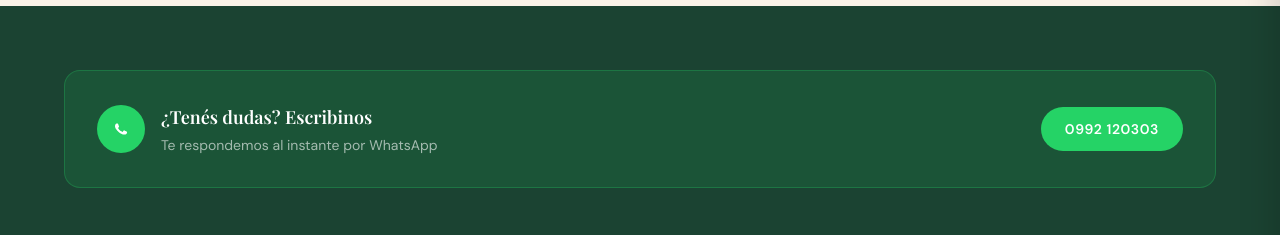
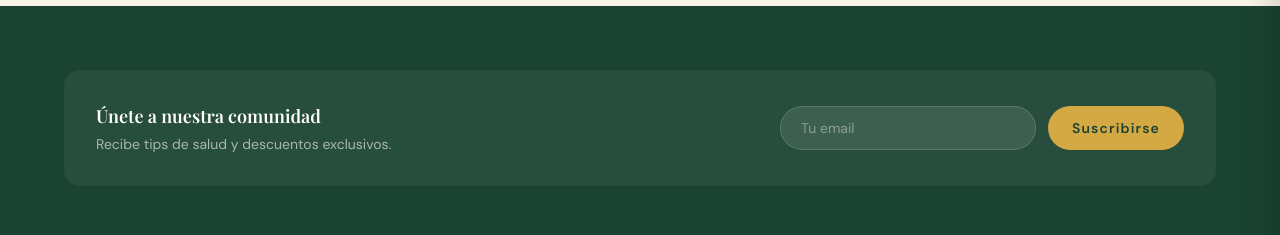
Before and after one commit to unknown-sm/seiva-paraguay-web, a React (Vite) app in the folder seivvaweb/app/: page /pagina/1 in a window 1280 px wide. Shown: the part 286-521 px from the top of the page. Built offline with nearby package versions, Linux system fonts and the light colour scheme; no server answers.

Commit message:
fix: revert newsletter a diseño original, solo cambio nombre a SEIVA

```diff
--- a/seivvaweb/app/src/sections/Footer.tsx
+++ b/seivvaweb/app/src/sections/Footer.tsx
@@ -1,4 +1,4 @@
-import { useEffect, useRef } from 'react'
+import { useEffect, useRef, useState } from 'react'
 import { Link } from 'react-router-dom'
 import gsap from 'gsap'
 import { ScrollTrigger } from 'gsap/ScrollTrigger'
@@ -16,6 +16,7 @@ const supportLinks = [
 
 export default function Footer() {
   const footerRef = useRef<HTMLElement>(null)
+  const [email, setEmail] = useState('')
 
   useEffect(() => {
     const ctx = gsap.context(() => {
@@ -38,6 +39,14 @@ export default function Footer() {
     return () => ctx.revert()
   }, [])
 
+  const handleSubscribe = (e: React.FormEvent) => {
+    e.preventDefault()
+    if (email) {
+      alert('¡Gracias por suscribirte!')
+      setEmail('')
+    }
+  }
+
   return (
     <footer
       id="footer"
@@ -46,32 +55,44 @@ export default function Footer() {
       style={{ backgroundColor: 'var(--theme-primary, #1B4332)' }}
     >
       <div className="container-main">
-        {/* WhatsApp CTA */}
-        <a
-          href="https://wa.me/595992120303"
-          target="_blank"
-          rel="noopener noreferrer"
-          className="animate-in rounded-2xl p-6 sm:p-8 flex flex-col sm:flex-row items-center justify-between gap-6 mb-12 transition-all hover:scale-[1.02]"
-          style={{ backgroundColor: 'rgba(37,211,102,0.12)', border: '1px solid rgba(37,211,102,0.25)' }}
+        {/* Newsletter */}
+        <div
+          className="animate-in rounded-2xl p-6 sm:p-8 flex flex-col sm:flex-row items-center justify-between gap-6 mb-12"
+          style={{ backgroundColor: 'rgba(255,255,255,0.05)' }}
         >
-          <div className="flex items-center gap-4">
-            <div className="w-12 h-12 rounded-full flex items-center justify-center shrink-0" style={{ backgroundColor: '#25D366' }}>
-              <svg className="w-6 h-6 text-white" fill="currentColor" viewBox="0 0 24 24"><path d="M17.472 14.382c-.297-.149-1.758-.867-2.03-.967-.273-.099-.471-.148-.67.15-.197.297-.767.966-.94 1.164-.173.199-.347.223-.644.075-.297-.15-1.255-.463-2.39-1.475-.883-.788-1.48-1.761-1.653-2.059-.173-.297-.018-.458.13-.606.134-.133.298-.347.446-.52.149-.174.198-.298.298-.497.099-.198.05-.371-.025-.52-.075-.149-.669-1.612-.916-2.207-.242-.579-.487-.5-.669-.51-.173-.008-.371-.01-.57-.01-.198 0-.52.074-.792.372-.272.297-1.04 1.016-1.04 2.479 0 1.462 1.065 2.875 1.213 3.074.149.198 2.096 3.2 5.077 4.487.709.306 1.262.489 1.694.625.712.227 1.36.195 1.871.118.571-.085 1.758-.719 2.006-1.413.248-.694.248-1.289.173-1.413-.074-.124-.272-.198-.57-.347"/></svg>
-            </div>
           <div>
             <h3 className="font-display font-semibold text-lg text-white">
-                ¿Tenés dudas? Escribinos
+              Únete a nuestra comunidad
             </h3>
             <p className="font-body text-sm mt-1" style={{ color: 'rgba(255,255,255,0.6)' }}>
-                Te respondemos al instante por WhatsApp
+              Recibe tips de salud y descuentos exclusivos.
             </p>
           </div>
+          <form onSubmit={handleSubscribe} className="flex flex-col sm:flex-row gap-3 w-full sm:w-auto">
+            <input
+              type="email"
+              value={email}
+              onChange={(e) => setEmail(e.target.value)}
+              placeholder="Tu email"
+              className="w-full sm:w-64 h-11 px-5 rounded-full font-body text-sm text-white placeholder:text-white/40 outline-none focus:ring-2 focus:ring-[#D4A843] transition-all"
+              style={{
+                backgroundColor: 'rgba(255,255,255,0.1)',
+                border: '1px solid rgba(255,255,255,0.15)',
+              }}
+            />
+            <button
+              type="submit"
+              className="h-11 px-6 rounded-full font-body font-semibold text-sm transition-all duration-300 hover:scale-105 whitespace-nowrap"
+              style={{
+                backgroundColor: 'var(--theme-accent, #D4A843)',
+                color: 'var(--theme-primary, #1B4332)',
+                letterSpacing: '0.08em',
+              }}
+            >
+              Suscribirse
+            </button>
+          </form>
         </div>
-          <span className="h-11 px-6 rounded-full font-body font-semibold text-sm transition-all duration-300 hover:scale-105 whitespace-nowrap inline-flex items-center"
-            style={{ backgroundColor: '#25D366', color: '#FFF', letterSpacing: '0.04em' }}>
-            0992 120303
-          </span>
-        </a>
 
         {/* Main Footer Content */}
         <div className="animate-in flex flex-col lg:flex-row justify-between gap-12 mb-12">
```
Lines whose indentation alone changed are shown as unchanged.
